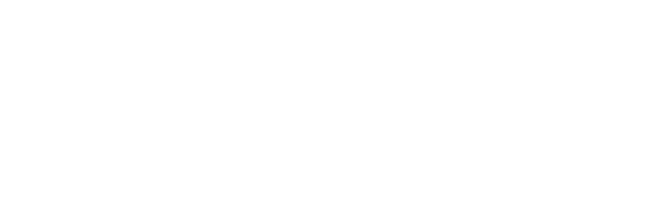
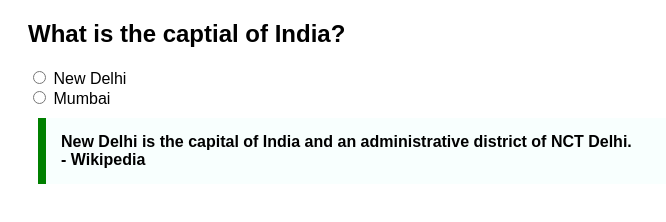
Before and after one commit to acciojob/trivia-zapshooter, a website: page main.html in a window 1280 px wide. Shown: the whole page, without its empty margins (0-666 px from the left). Drawn offline with Linux system fonts and the light colour scheme.

Commit message:
created a submission

```diff
--- a/main.html
+++ b/main.html
@@ -1,15 +1,32 @@
 <!DOCTYPE html>
-
 <html>
 
 <head>
-	<link rel="stylesheet" href="styles.css">
+  <link rel="stylesheet" href="styles.css">
 </head>
 
 <body>
-	<!-- the entire body must be written by student -->
-    <script type="text/javascript" src="./script.js">
-</script>
+
+  <div class="quiz-container">
+    <h2>What is the captial of India?</h2>
+
+    <form>
+      <label>
+        <input type="radio" name="capital" value="New Delhi">
+        New Delhi
+      </label><br>
+
+      <label>
+        <input type="radio" name="capital" value="Mumbai">
+        Mumbai
+      </label>
+    </form>
+
+    <blockquote>
+      New Delhi is the capital of India and an administrative district of NCT Delhi.
+      <footer>- Wikipedia</footer>
+    </blockquote>
+  </div>
 
 </body>
 
--- a/styles.css
+++ b/styles.css
@@ -1,2 +1,18 @@
 
 /* Your CSS Code here. */
+body {
+  font-family: Arial, sans-serif;
+}
+
+.quiz-container {
+  margin: 20px;
+}
+
+blockquote {
+  max-width: 600px;
+  margin: 10px;
+  padding: 15px;
+  border-left: 8px solid green;
+  background-color: #f8fffe;
+  font-weight: bold;
+}
```
